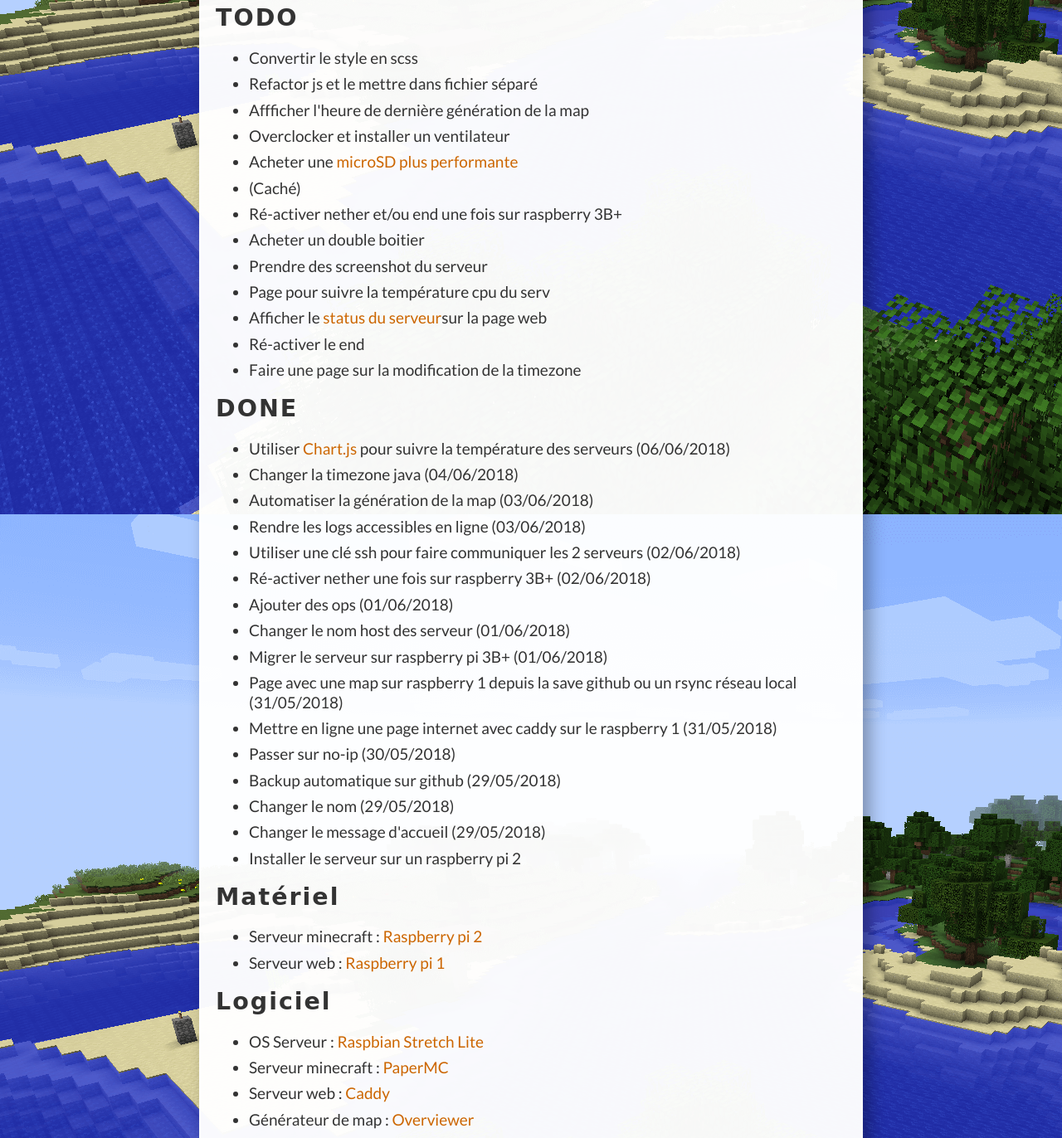
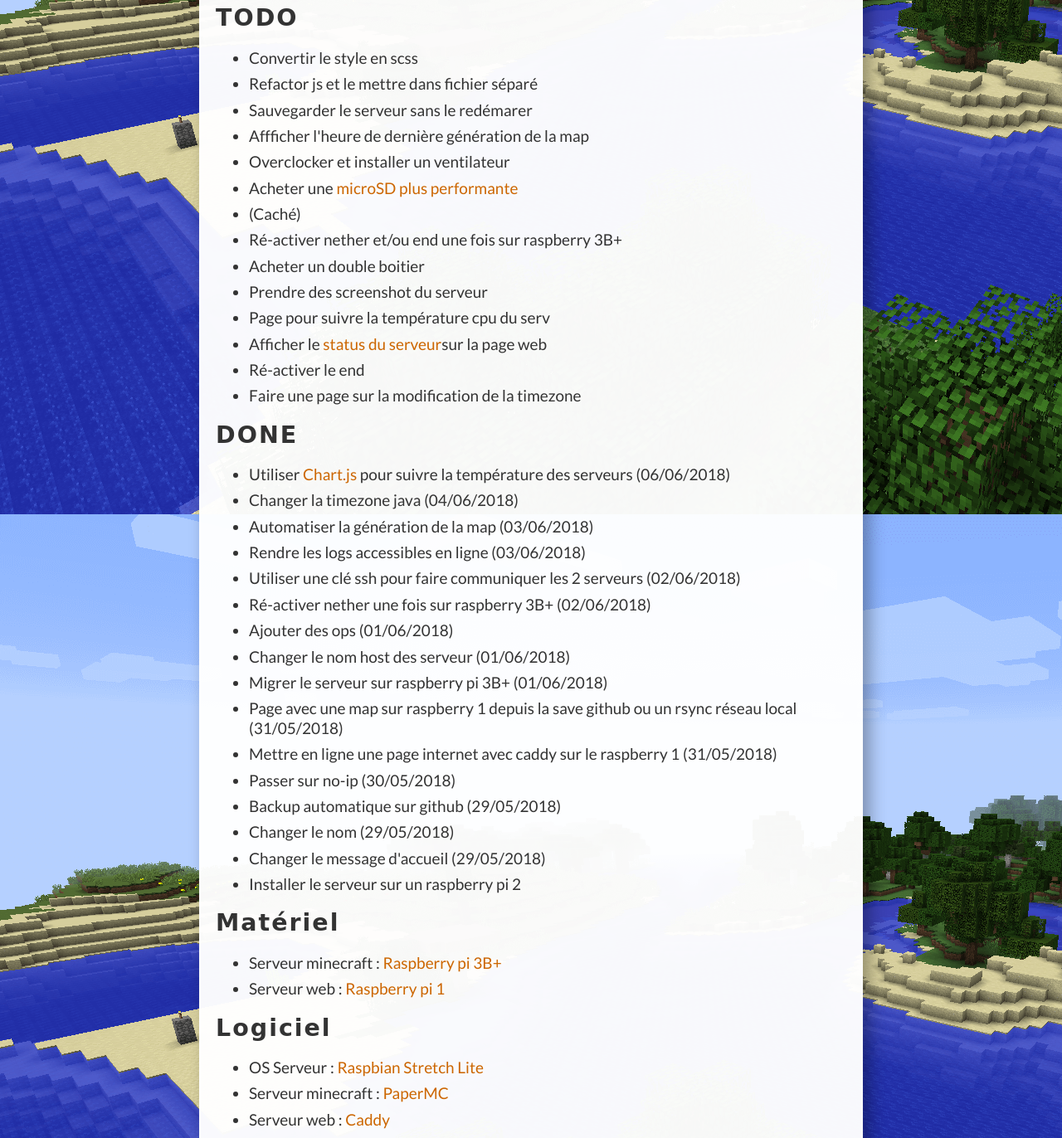
Before and after one commit to ayodio/qajam_website, a plain HTML site: page index.html in a window 1280 px wide. Shown: the part 460-1832 px from the top of the page at 83% size. Drawn offline with nearby package versions, Linux system fonts and the light colour scheme; no server answers; a web font is replaced by a local one.

Commit message:
changement du modèle de rbpi

```diff
--- a/index.html
+++ b/index.html
@@ -88,6 +88,7 @@
     <ul>
         <li>convertir le style en scss</li>
         <li>refactor js et le mettre dans fichier séparé</li>
+        <li>sauvegarder le serveur sans le redémarer</li>
 	    <li>affficher l'heure de dernière génération de la map</li>
         <li>overclocker et installer un ventilateur</li>
         <li>acheter une <a href="http://amzn.eu/eJh4cbF">microSD plus performante</a></li>
@@ -124,7 +125,7 @@
     </ul>
     <h2>Matériel</h2>
     <ul>
-        <li>Serveur minecraft : <a href="https://www.raspberrypi.org/products/">Raspberry pi 2</a></li>
+        <li>Serveur minecraft : <a href="https://www.raspberrypi.org/products/">Raspberry pi 3B+</a></li>
         <li>Serveur web : <a href="https://www.raspberrypi.org/products/">Raspberry pi 1</a></li>
     </ul>
     <h2>Logiciel</h2>
```
